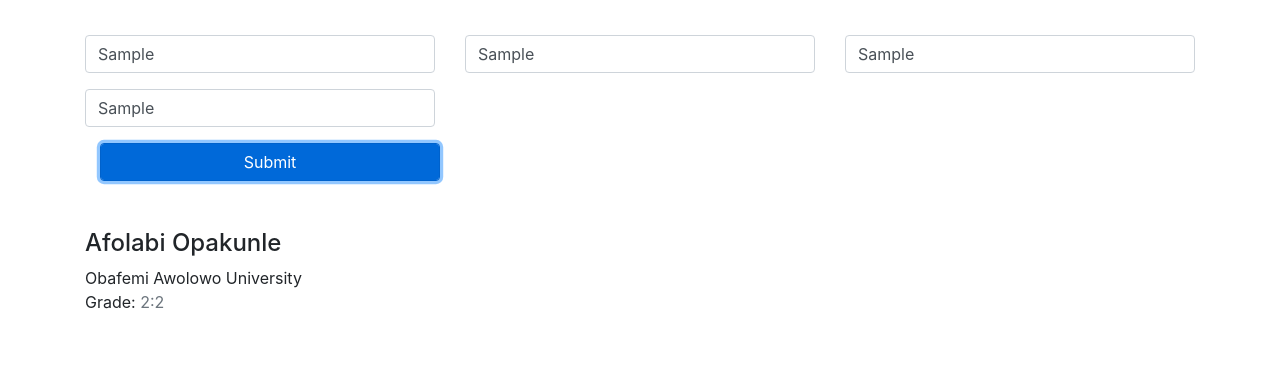
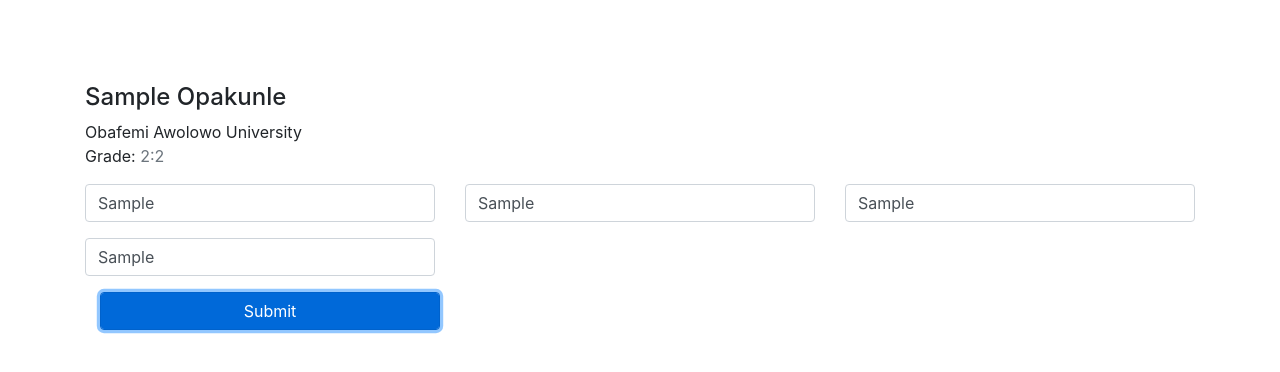
Before and after one commit to afolabiopakunle/experience-test, a plain HTML site: page index.html in a window 1280 px wide. Both pictures are taken after typing "Sample", "Sample", "Sample", "Sample" into the empty fields and a click on the input 270 px from the left and 162 px from the top of the page. Drawn offline with nearby package versions, Linux system fonts and the light colour scheme.

Commit message:
result driven achieved

```diff
--- a/app.js
+++ b/app.js
@@ -1,11 +1,26 @@
 let submit = document.querySelector('input[type="submit"]');
-let firstname = document.querySelector("firstname");
-let lasttname = document.querySelector("lastname");
-submit.addEventListener('click', addEducation)
+let firstname = document.querySelector("#firstname");
+let lasttname = document.querySelector("#lastname");
+let attach = document.querySelector(".attach");
+
+// var node = document.createElement("LI"); // Create a <li> node
+
+// var textnode = document.createTextNode("Water"); // Create a text node
+// node.appendChild(textnode); // Append the text to <li>
+// document.getElementById("myList").appendChild(node); // Append <li> to <ul> with id="myList"
+
+
+submit.addEventListener('click', addEducation);
 
 function addEducation(event) {
     event.preventDefault();
-
+    let format = `<div class="mt-5">
+    <h4> <span class="firstname">${firstname.value}</span> <span class="lastname">Opakunle</span> </h4>
+    <p class="mb-0 institution">Obafemi Awolowo University</p>
+    <p class="mt-0 pt-0">Grade: <span class="text-muted grade">2:2</span></p>
+    </div>`
+    attach.innerHTML += format
+    console.log(format)
 
 }
 
--- a/index.html
+++ b/index.html
@@ -11,6 +11,8 @@
 
 <body>
     <div class="container">
+        <div class="attach"></div>
+
         <form>
             <div class="row">
                 <div class="col-md-4">
@@ -32,11 +34,7 @@
             </div>
         </form>
 
-        <div class="mt-5">
-            <h4> <span class="firstname">Afolabi</span> <span class="lastname">Opakunle</span> </h4>
-            <p class="mb-0 institution">Obafemi Awolowo University</p>
-            <p class="mt-0 pt-0">Grade: <span class="text-muted grade">2:2</span></p>
-        </div>
+
     </div>
     <script src="./app.js"></script>
 </body>
```
